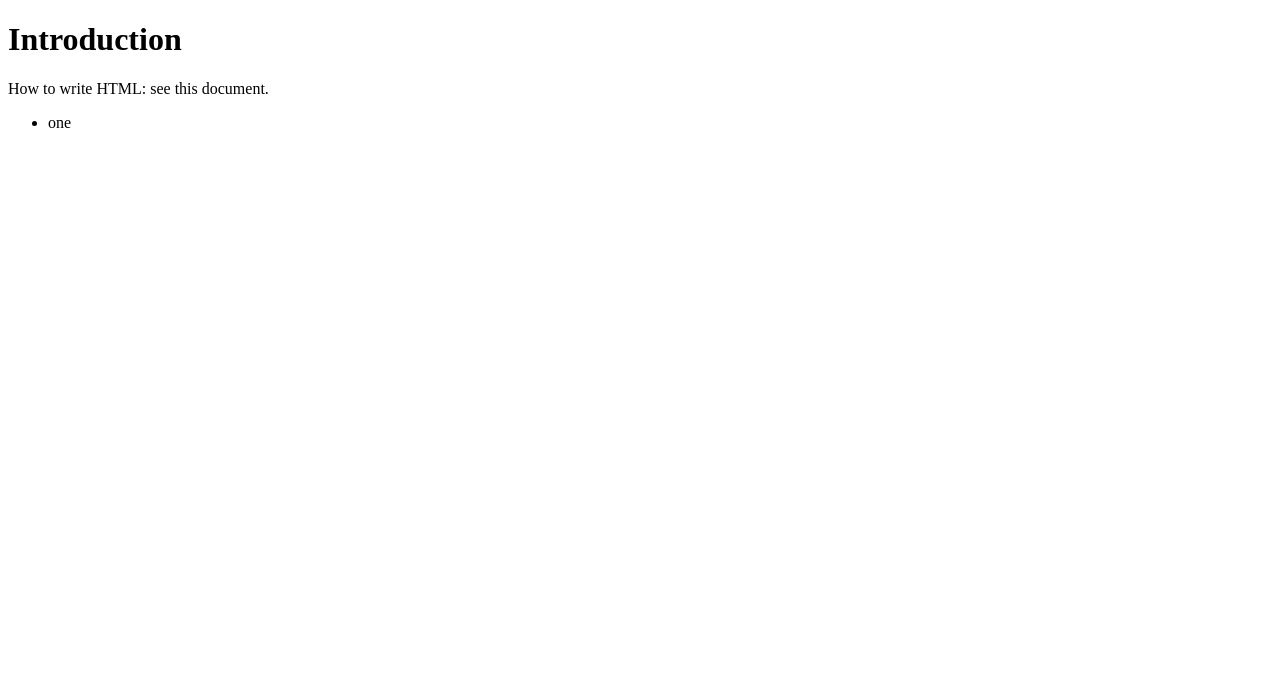
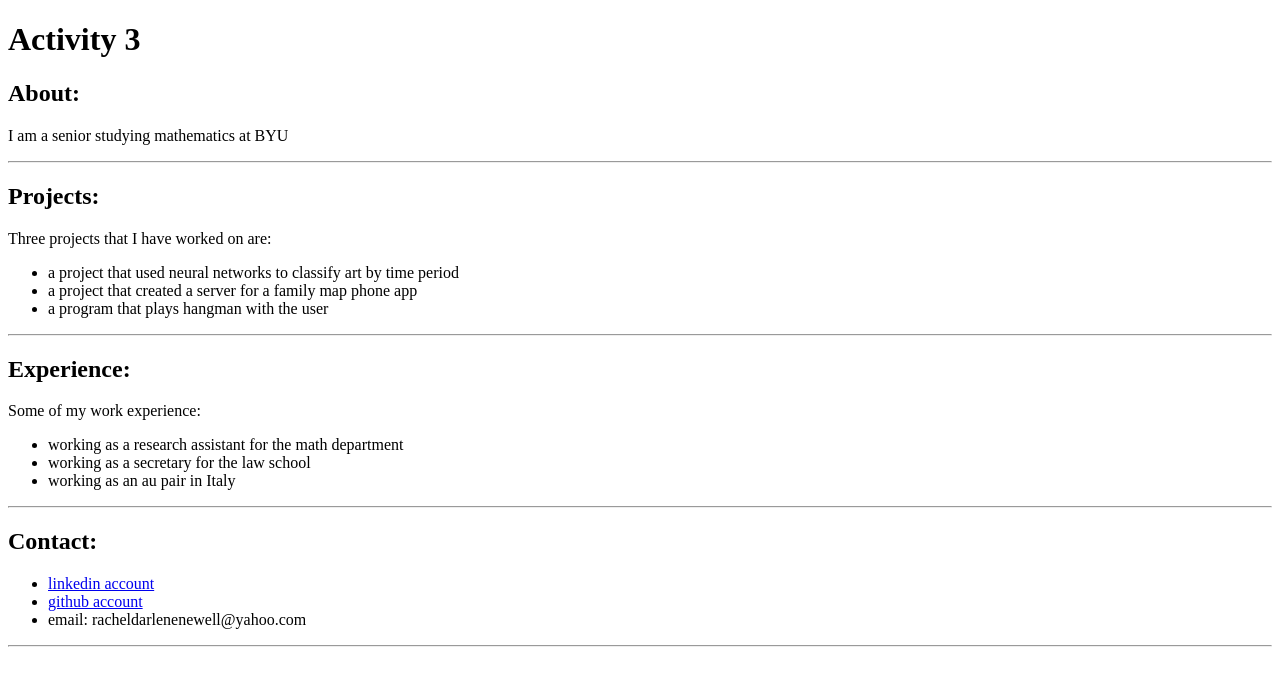
Before and after one commit to newellrd/CS260, a plain HTML site: page index.html in a window 1280 px wide. Drawn offline with Linux system fonts and the light colour scheme.

Commit message:
Update index.html

```diff
--- a/index.html
+++ b/index.html
@@ -1,16 +1,39 @@
 <!DOCTYPE html>
 <html>
 <head>
-<title>A basic page</title>
+<title>Activity 3 - CS 260</title>
 </head>
 <body>
 
-<h1>Introduction</h1>
-<p>How to write HTML: see this document.</p>
+<h1>Activity 3</h1>
+<h2>About:</h2>
+<p>I am a senior studying mathematics at BYU</p>
+<hr>
+<h2>Projects:</h2>
+<p>Three projects that I have worked on are:</p>
+<ul>
+  <li>a project that used neural networks to classify art by time period</li>
+  <li>a project that created a server for a family map phone app</li>
+  <li>a program that plays hangman with the user</li>
+</ul>
+<hr>
+<h2>Experience:</h2>
+<p>Some of my work experience:</p>
+<ul>
+  <li>working as a research assistant for the math department</li>
+  <li>working as a secretary for the law school</li>
+  <li>working as an au pair in Italy</li>
+</ul>
+<hr>
+<h2>Contact:</h2>
+<ul>
+  <li><a href="https://www.linkedin.com/in/rachel-newell-3276ba14a/">linkedin account</a></li>
+  <li><a href="https://github.com/newellrd">github account</a></li>
+  <li>email: racheldarlenenewell@yahoo.com</li>
+</ul>
+<hr>
 
-<ul>
-  <li>one</li>
-</ul>
+
 
 
 </body>
```
